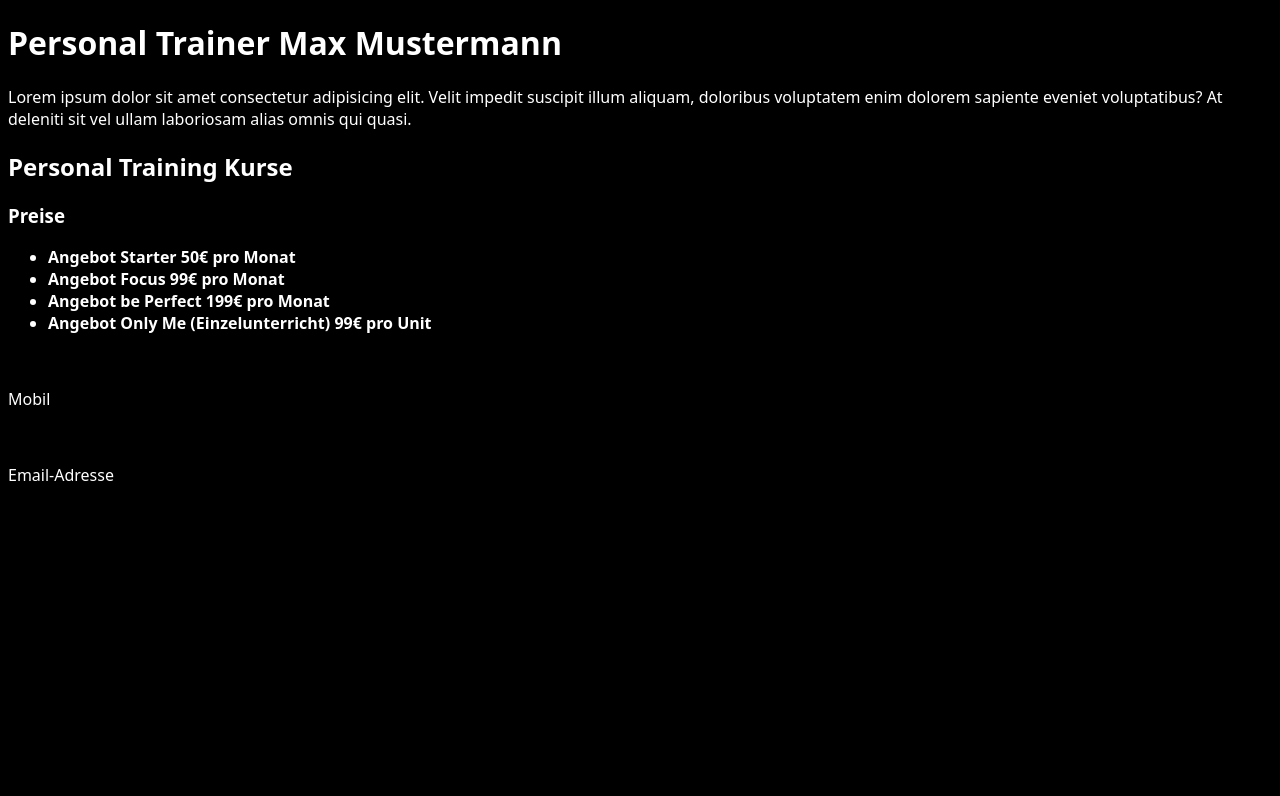
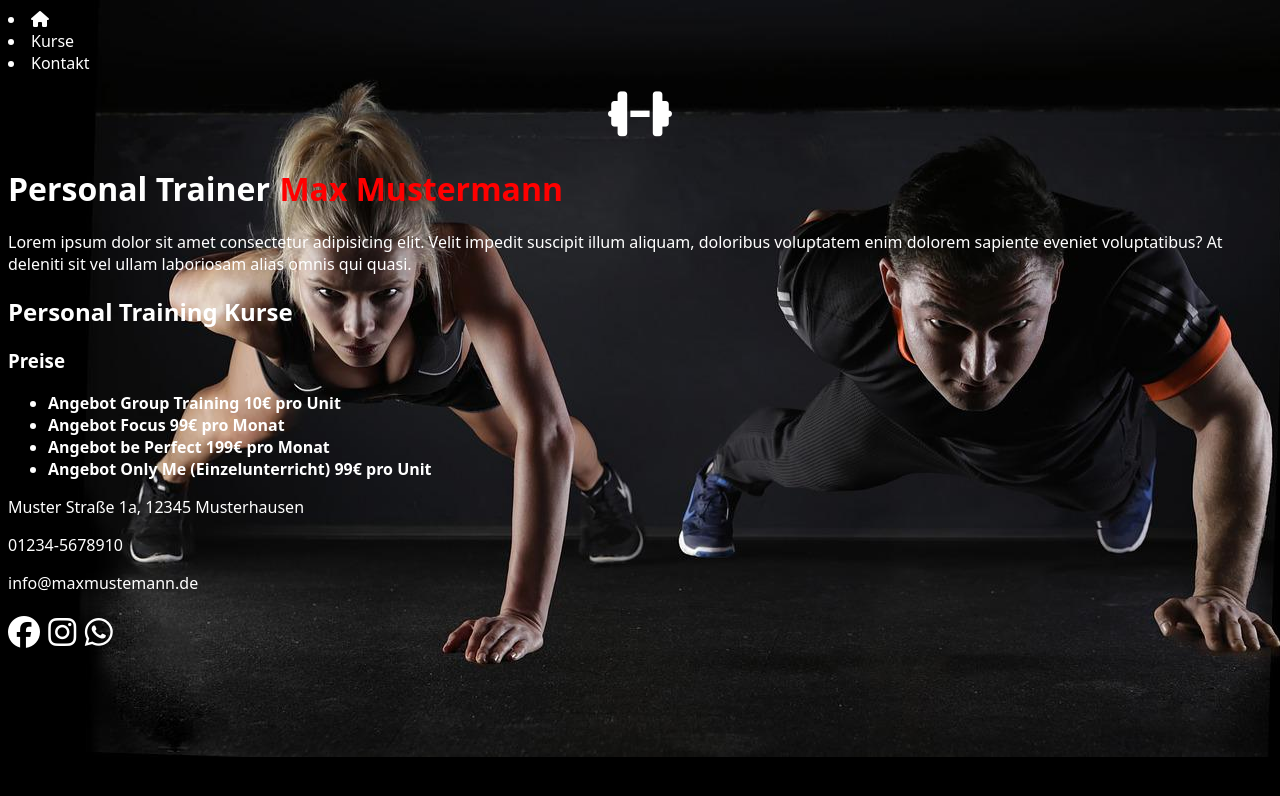
Before and after one commit to Satch2619/Web_Projekte, a plain HTML site: page Personal Trainer/index.html in a window 1280 px wide. Drawn offline with Linux system fonts and the light colour scheme.

Commit message:
icon eingefügt

```diff
--- a/Personal Trainer/index.html
+++ b/Personal Trainer/index.html
@@ -6,13 +6,22 @@
     <meta name="viewport" content="width=device-width, initial-scale=1.0" />
     <title>Personal Trainer</title>
     <link rel="stylesheet" href="style.css" />
-    <link
-      rel="stylesheet"
-      href="fontawesome-free-6.1.1-web/fontawesome-free-6.1.1-web/css/all.min.cs"
-    />
+    <script
+      src="https://kit.fontawesome.com/0542d03b7b.js"
+      crossorigin="anonymous"
+    ></script>
   </head>
   <body>
-    <h1>Personal Trainer Max Mustermann</h1>
+    <nav class="navbar">
+      <li><i class="fa-solid fa-house"></i></li>
+
+      <li>Kurse</li>
+      <li>Kontakt</li>
+    </nav>
+    <div class="handelIcon">
+      <i class="fa-solid fas fa-dumbbell icon"></i>
+    </div>
+    <h1>Personal Trainer <span class="h1Name">Max Mustermann</span></h1>
     <div id="vorstellung">
       Lorem ipsum dolor sit amet consectetur adipisicing elit. Velit impedit
       suscipit illum aliquam, doloribus voluptatem enim dolorem sapiente eveniet
@@ -22,12 +31,17 @@
     <grid></grid>
     <h3>Preise</h3>
     <ul class="preise">
-      <li>Angebot Starter 50€ pro Monat</li>
+      <li>Angebot Group Training 10€ pro Unit</li>
       <li>Angebot Focus 99€ pro Monat</li>
       <li>Angebot be Perfect 199€ pro Monat</li>
       <li>Angebot Only Me (Einzelunterricht) 99€ pro Unit</li>
     </ul>
     <footer>
+      <div class="kontaktInfo">
+        <p class="footer-zeile">Muster Straße 1a, 12345 Musterhausen</p>
+        <p class="footer-zeile">01234-5678910</p>
+        <p class="footer-zeile">info@maxmustemann.de</p>
+      </div>
       <div class="social-media-zeile">
         <a href="#" class="social-link">
           <i class="fa-brands fa-facebook"></i
@@ -39,12 +53,6 @@
           <i class="fa-brands fa-whatsapp icon"></i
         ></a>
       </div>
-      <div class="mobil">
-        <br />
-        <p>Mobil</p>
-        <br />
-        <p>Email-Adresse</p>
-      </div>
     </footer>
   </body>
 </html>
--- /dev/null
+++ b/Personal Trainer/kontakt.css
@@ -0,0 +1,16 @@
+body {
+  background-color: black;
+}
+
+.card {
+  display: flex;
+  justify-content: center;
+  justify-items: center;
+  color: white;
+  font-size: 5rem;
+}
+
+.icon {
+  color: white;
+  font-size: x-large;
+}
--- a/Personal Trainer/style.css
+++ b/Personal Trainer/style.css
@@ -2,18 +2,46 @@
   font-family: system-ui, -apple-system, BlinkMacSystemFont, "Segoe UI", Roboto,
     Oxygen, Ubuntu, Cantarell, "Open Sans", "Helvetica Neue", sans-serif;
   color: white;
+}
+
+body {
+  background-image: url(Bilder/man-g43fd4ebbe_1280.jpg);
+  max-width: 100%;
+  background-position: 70px center;
+  background-repeat: no-repeat;
   background-color: black;
+  background-size: cover;
+}
+
+.h1Name {
+  margin: 1px;
+  color: red;
 }
 
 .preise {
   font-weight: bolder;
   color: red;
+  opacity: 10;
 }
 
-.footer {
-  background-color: darkgray;
+footer {
+  color: yellow;
 }
 
 .mobil {
   color: blue;
 }
+
+.handelIcon {
+  font-size: max(4vw, 3em);
+  display: flex;
+  justify-content: center;
+  margin: 10px;
+  padding: 5px 5px;
+  color: yellow;
+}
+
+.social-media-zeile {
+  font-size: 2rem;
+  color: yellow;
+}
```
Also changed, not shown: Personal Trainer/kontakt.html (added, +19 -0 lines), Personal Trainer/kurse.html (added), Personal Trainer/über mich.html (added).
